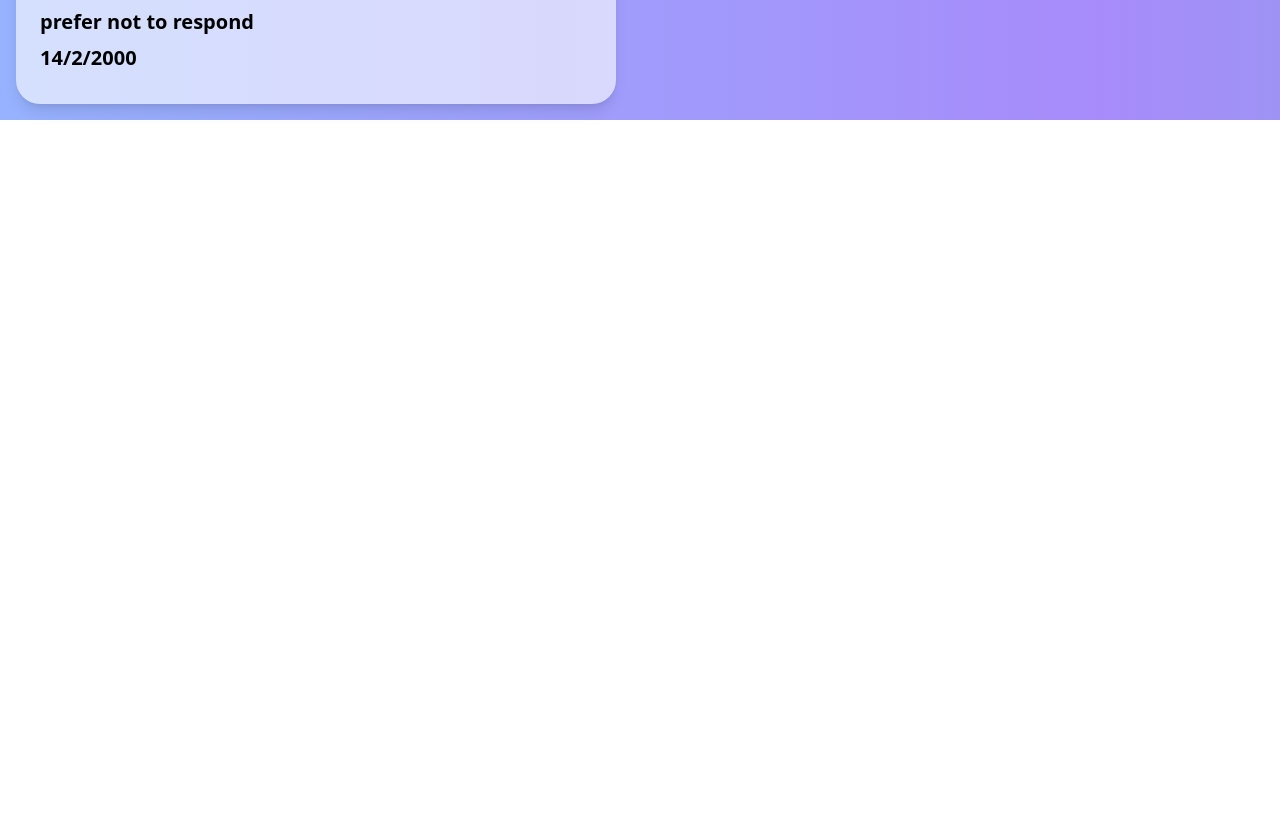
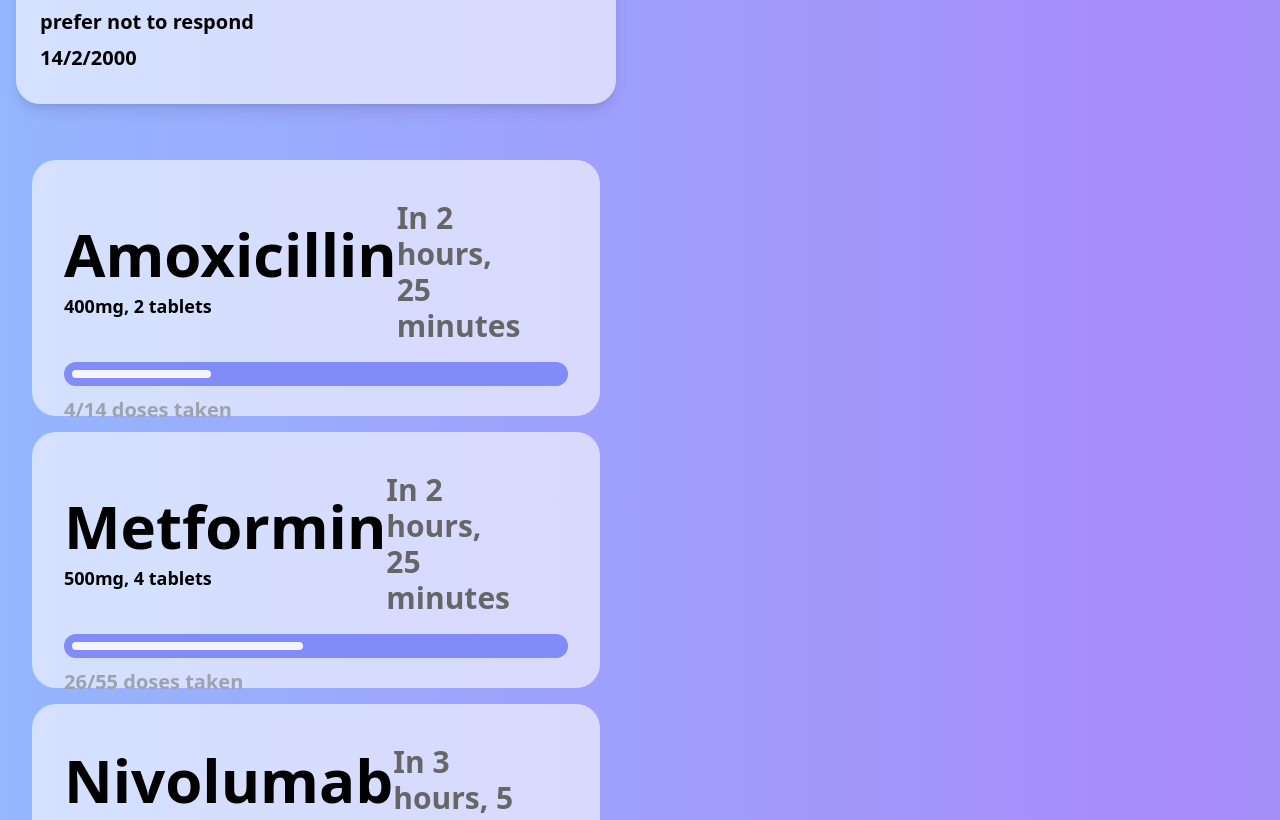
Before and after one commit to yousongsun/gdsc-hackathon-2024, a React (Vite) app in the folder frontend/: page /patients/details in a window 1280 px wide. Shown: the part 264-1084 px from the top of the page. Before the commit the page ends 800 px from the top, so only its background shows below. Built offline with nearby package versions, Linux system fonts and the light colour scheme; no server answers.

Commit message:
Update PatientDetail.jsx

```diff
--- a/frontend/src/components/PatientDetail.jsx
+++ b/frontend/src/components/PatientDetail.jsx
@@ -1,6 +1,6 @@
 import { Link } from "react-router-dom";
 import Icon from "../assets/icon.jpg";
-import Patient from "./Patient";
+import HomePrspItem from "./HomePrspItem";
 const mockPatient = {
   _id: "1",
   lastSeen: "14/7/2024",
@@ -10,8 +10,83 @@ const mockPatient = {
   gender: "prefer not to respond",
   birthDate: "14/2/2000",
 };
-
-function PatientDetail(props) {
+const prsps = [
+  {
+    hours: 2,
+    minutes: 25,
+    prspName: "Amoxicillin",
+    amount: 400,
+    dosage: 2,
+    taken: 4,
+    total: 14,
+    form: "tablets",
+    unit: "mg",
+  },
+  {
+    hours: 2,
+    minutes: 25,
+    prspName: "Metformin",
+    amount: 500,
+    dosage: 4,
+    taken: 26,
+    total: 55,
+    form: "tablets",
+    unit: "mg",
+  },
+  {
+    hours: 3,
+    minutes: 5,
+    prspName: "Nivolumab",
+    amount: 100,
+    dosage: 10,
+    taken: 4,
+    total: 12,
+    form: "ml",
+    unit: "mg",
+  },
+  {
+    hours: 9,
+    minutes: 25,
+    prspName: "Pembrolizumab",
+    amount: 25,
+    dosage: 4,
+    taken: 10,
+    total: 14,
+    form: "ml",
+    unit: "mg",
+  },
+  {
+    hours: 12,
+    minutes: 25,
+    prspName: "Semaglutide",
+    amount: 3,
+    dosage: 1,
+    taken: 9,
+    total: 10,
+    form: "tablet",
+    unit: "mg",
+  },
+  {
+    hours: 12,
+    minutes: 25,
+    prspName: "Losartan",
+    amount: 50,
+    dosage: 3,
+    taken: 15,
+    total: 24,
+    form: "tablets",
+    unit: "mg",
+  },
+];
+function PatientDetail() {
+  const prescriptions = prsps.map((p, index) => (
+    <div
+      key={index}
+      className="bg-white/60 duration-200 hover:bg-white/90 my-4 p-6 rounded-3xl h-64"
+    >
+      <HomePrspItem prspInfo={p} />
+    </div>
+  ));
   return (
     <div className="container p-4 mx-auto">
       <div className="flex items-center">
@@ -35,6 +110,8 @@ function PatientDetail(props) {
             {mockPatient.birthDate}
           </h2>
         </div>
+        <br />
+        <div className="container p-4 mx-auto">{prescriptions}</div>
       </div>
     </div>
   );
```
